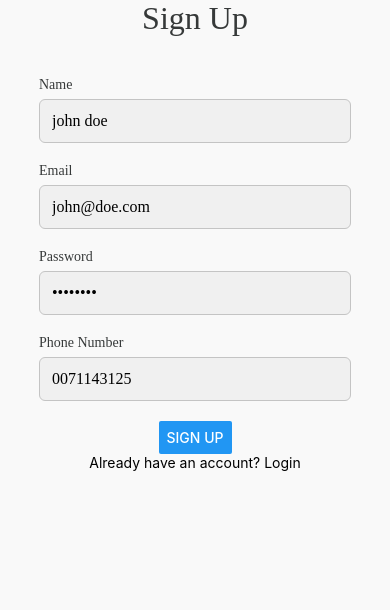
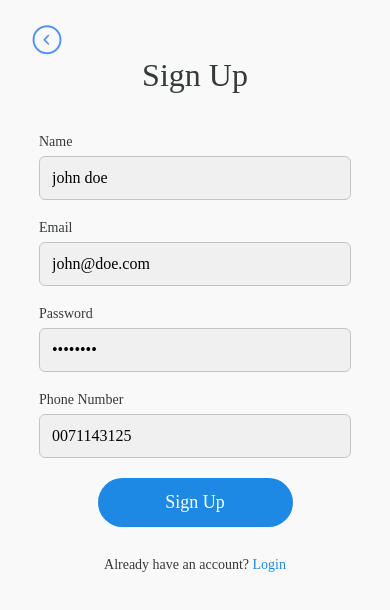
Before and after one commit to Monah-Haidar/EcomApp, a React Native app: screen /SignUp in a window 390 px wide. Shown: the top 610 px of the page. Built offline with nearby package versions, Linux system fonts and the light colour scheme.

Commit message:
Implement font scaling and add icons

```diff
--- a/package.json
+++ b/package.json
@@ -19,6 +19,7 @@
     "react-native": "0.79.2",
     "react-native-safe-area-context": "^5.4.0",
     "react-native-screens": "^4.10.0",
+    "react-native-vector-icons": "^10.2.0",
     "zod": "^3.24.4"
   },
   "devDependencies": {
--- a/src/screens/Auth/LoginScreen/LoginScreen.tsx
+++ b/src/screens/Auth/LoginScreen/LoginScreen.tsx
@@ -3,11 +3,9 @@ import { useNavigation } from '@react-navigation/native';
 import { useState } from 'react';
 import { Controller, useForm } from 'react-hook-form';
 import {
-  Button,
   Pressable,
   Text,
   TextInput,
-  TouchableOpacity,
   View
 } from 'react-native';
 import { useSafeAreaInsets } from 'react-native-safe-area-context';
@@ -15,7 +13,6 @@ import { z } from 'zod';
 import { useAuth } from '../../../store/AuthStore/AuthStore';
 import { useTheme } from '../../../store/ThemeStore/ThemeStore';
 import { formStyles } from '../../../styles/formStyles';
-
 
 const LoginSchema = z.object({
   email: z
@@ -43,9 +40,6 @@ const LoginScreen = () => {
   const auth = useAuth();
   const {theme} = useTheme();
   const insets = useSafeAreaInsets();
-
-  const styles = formStyles(theme);
-
   const [error, setError] = useState<string | null>(null);
   const {
     control,
@@ -59,6 +53,10 @@ const LoginScreen = () => {
     },
     mode: 'onBlur',
   });
+
+  const styles = formStyles(theme);
+
+
 
   const onSubmit = (data: FormData) => {
     console.log('Form Data:', data);
@@ -86,9 +84,7 @@ const LoginScreen = () => {
           marginRight: insets.right,
         },
       ]}>
-
-
-      <Text style={styles.title}>Login</Text>
+      <Text style={[styles.title, {marginTop: 64}]}>Login</Text>
 
       {/* <View style={styles.body}> */}
       {error && <Text style={styles.generalError}>{error}</Text>}
@@ -135,7 +131,6 @@ const LoginScreen = () => {
         )}
       </View>
 
-
       <Pressable style={styles.submitButton} onPress={handleSubmit(onSubmit)}>
         <Text style={styles.submitButtonText}>Login</Text>
       </Pressable>
--- a/src/screens/Auth/SignUpScreen/SignUpScreen.tsx
+++ b/src/screens/Auth/SignUpScreen/SignUpScreen.tsx
@@ -2,16 +2,17 @@ import {zodResolver} from '@hookform/resolvers/zod';
 import {useNavigation} from '@react-navigation/native';
 import {Controller, useForm} from 'react-hook-form';
 import {
-  Button,
+  Keyboard,
+  KeyboardAvoidingView,
+  Platform,
+  Pressable,
   Text,
   TextInput,
+  TouchableWithoutFeedback,
   View,
-  KeyboardAvoidingView,
-  Platform,
-  ScrollView,
-  TouchableWithoutFeedback,
-  Keyboard,
 } from 'react-native';
+import {useSafeAreaInsets} from 'react-native-safe-area-context';
+import Entypo from 'react-native-vector-icons/Entypo';
 import {z} from 'zod';
 import {useTheme} from '../../../store/ThemeStore/ThemeStore';
 import {formStyles} from '../../../styles/formStyles';
@@ -51,6 +52,7 @@ type FormData = z.infer<typeof SignUpSchema>;
 
 const SignUpScreen = () => {
   const navigation = useNavigation();
+  const insets = useSafeAreaInsets();
   const {theme} = useTheme();
   const styles = formStyles(theme);
   const {
@@ -75,14 +77,30 @@ const SignUpScreen = () => {
 
   return (
     <KeyboardAvoidingView
-      style={{flex: 1}}
+      style={{
+        flex: 1,
+        marginTop: insets.top,
+        marginBottom: insets.bottom,
+        marginLeft: insets.left,
+        marginRight: insets.right,
+      }}
       behavior={Platform.OS === 'ios' ? 'padding' : 'height'}
       keyboardVerticalOffset={Platform.OS === 'ios' ? 100 : 0} // adjust if needed
     >
       <TouchableWithoutFeedback onPress={Keyboard.dismiss}>
         {/* <ScrollView contentContainerStyle={styles.container}> */}
-          <View style={styles.container}>
-          <Text style={styles.title}>Sign Up</Text>
+
+        <View style={styles.container}>
+          <Pressable
+              style={styles.backButton}
+              onPress={() => navigation.goBack()}>
+              <Entypo
+                name="chevron-with-circle-left"
+                size={30}
+                color="#4F8EF7"
+              />
+            </Pressable>
+            <Text style={styles.title}>Sign Up</Text>
 
           <View style={styles.inputContainer}>
             <Text style={styles.label}>Name</Text>
@@ -167,19 +185,22 @@ const SignUpScreen = () => {
             )}
           </View>
 
-          <Button title="Sign Up" onPress={handleSubmit(onSubmit)} />
+          <Pressable
+            style={styles.submitButton}
+            onPress={handleSubmit(onSubmit)}>
+            <Text style={styles.submitButtonText}>Sign Up</Text>
+          </Pressable>
 
-          <Text style={styles.signUpText}>
+          <Text style={styles.footerText}>
             Already have an account?{' '}
             <Text
-              style={styles.signUpLink}
+              style={styles.footerLink}
               onPress={() => navigation.navigate('Login')}>
               Login
             </Text>
           </Text>
+        </View>
 
-
-          </View>
         {/* </ScrollView> */}
       </TouchableWithoutFeedback>
     </KeyboardAvoidingView>
--- a/src/screens/Auth/VerificationScreen/styles.ts
+++ b/src/screens/Auth/VerificationScreen/styles.ts
@@ -1,6 +1,8 @@
 import {StyleSheet} from 'react-native';
 import {themes} from '../../../styles/theming';
 import {FONT_FAMILY, FONT_SIZE} from '../../../constants/font';
+import { moderateScale, scale, verticalScale } from '../../../utils/responsive';
+import { normalizeFont } from '../../../utils/normalizeFont';
 
 export const verificationStyles = (
   theme: typeof themes.lightTheme | typeof themes.darkTheme,
@@ -10,30 +12,29 @@ export const verificationStyles = (
       backgroundColor: theme.background,
       flex: 1,
       alignItems: 'center',
-      // paddingTop: 60,
-      padding: 24,
+      padding: moderateScale(24),
     },
     title: {
       fontFamily: FONT_FAMILY.POPPINS_SEMI_BOLD,
-      fontSize: FONT_SIZE.XXXL,
+      fontSize: normalizeFont(FONT_SIZE.XXXL),
       color: theme.text,
       textAlign: 'center',
     },
     subHeading: {
       fontFamily: FONT_FAMILY.POPPINS_REGULAR,
-      fontSize: FONT_SIZE.SM,
+      fontSize: normalizeFont(FONT_SIZE.SM),
       color: theme.subheadingText,
       textAlign: 'center',
-      marginBottom: 60,
+      marginBottom: verticalScale(60),
     },
     label: {
       fontFamily: FONT_FAMILY.POPPINS_SEMI_BOLD,
-      fontSize: FONT_SIZE.XL,
+      fontSize: normalizeFont(FONT_SIZE.XL),
       color: theme.text,
-      marginBottom: 12,
+      marginBottom: verticalScale(12),
     },
     inputContainer: {
-      marginBottom: 40,
+      marginBottom: verticalScale(40),
     },
     inputRow: {
       flexDirection: 'row',
@@ -42,42 +43,42 @@ export const verificationStyles = (
     },
     input: {
       fontFamily: FONT_FAMILY.POPPINS_REGULAR,
-      fontSize: FONT_SIZE.LG,
+      fontSize: normalizeFont(FONT_SIZE.LG),
       backgroundColor: theme.background,
       borderColor: theme.border,
-      width: 50,
-      height: 50,
+      width: moderateScale(50),
+      height: verticalScale(50),
       borderWidth: 1,
       textAlign: 'center',
-      borderRadius: 10,
+      borderRadius: scale(10),
     },
 
     submitButton: {
       backgroundColor: theme.primary,
       paddingVertical: 14,
-      borderRadius: 30,
+      borderRadius: scale(30),
       alignItems: 'center',
-      marginBottom: 30,
+      marginBottom: verticalScale(30),
       width: '70%',
     },
     submitButtonText: {
       fontFamily: FONT_FAMILY.POPPINS_SEMI_BOLD,
-      fontSize: FONT_SIZE.LG,
+      fontSize: normalizeFont(FONT_SIZE.LG),
       color: theme.buttonText,
     },
     generalError: {
       backgroundColor: theme.errorTextContainer,
       color: theme.errorText,
-      padding: 12,
-      borderRadius: 6,
-      marginBottom: 20,
+      padding: moderateScale(12),
+      borderRadius: scale(6),
+      marginBottom: verticalScale(20),
       width: '80%',
       textAlign: 'center',
     },
     errorText: {
       fontFamily: FONT_FAMILY.POPPINS_SEMI_BOLD,
-      fontSize: FONT_SIZE.XS,
+      fontSize: normalizeFont(FONT_SIZE.XS),
       color: theme.errorText,
-      marginTop: 6,
+      marginTop: verticalScale(6),
     },
   });
--- a/src/screens/Product/ProductDetailsScreen/styles.ts
+++ b/src/screens/Product/ProductDetailsScreen/styles.ts
@@ -1,6 +1,8 @@
 import {StyleSheet} from 'react-native';
 import {themes} from '../../../styles/theming';
 import {FONT_FAMILY, FONT_SIZE} from '../../../constants/font';
+import { moderateScale, scale, verticalScale } from '../../../utils/responsive';
+import { normalizeFont } from '../../../utils/normalizeFont';
 
 export const productDetailsStyles = (
   width: number,
@@ -9,41 +11,41 @@ export const productDetailsStyles = (
   StyleSheet.create({
     container: {
       backgroundColor: theme.background,
-      padding: 16,
+      padding: scale(16),
     },
     image: {
       width: '100%',
       height: width * 0.8,
-      borderRadius: 12,
-      marginBottom: 16,
+      borderRadius: scale(12),
+      marginBottom: verticalScale(16),
     },
     title: {
       fontFamily: FONT_FAMILY.POPPINS_SEMI_BOLD,
-      fontSize: FONT_SIZE.XL,
+      fontSize: normalizeFont(FONT_SIZE.XL),
       color: theme.text,
     },
     price: {
       fontFamily: FONT_FAMILY.POPPINS_SEMI_BOLD,
-      fontSize: FONT_SIZE.LG,
-      marginBottom: 12,
+      fontSize: normalizeFont(FONT_SIZE.LG),
+      marginBottom: verticalScale(12),
       color: '#4CAF50',
     },
     description: {
       fontFamily: FONT_FAMILY.POPPINS_REGULAR,
-      fontSize: FONT_SIZE.MD,
+      fontSize: normalizeFont(FONT_SIZE.MD),
       color: theme.text,
-      marginBottom: 24,
+      marginBottom: verticalScale(24),
     },
     buttonRow: {
       flexDirection: 'row',
       justifyContent: 'space-between',
-      gap: 12,
+      gap: moderateScale(12),
     },
     button: {
       flex: 1,
       backgroundColor: theme.secondary,
-      paddingVertical: 14,
-      borderRadius: 8,
+      paddingVertical: verticalScale(14),
+      borderRadius: scale(8),
       alignItems: 'center',
     },
     addButton: {
@@ -51,7 +53,7 @@ export const productDetailsStyles = (
     },
     buttonText: {
       fontFamily: FONT_FAMILY.POPPINS_SEMI_BOLD,
-      fontSize: FONT_SIZE.MD,
+      fontSize: normalizeFont(FONT_SIZE.MD),
       color: theme.buttonText,
     },
   });
--- a/src/screens/Product/ProductListScreen/styles.ts
+++ b/src/screens/Product/ProductListScreen/styles.ts
@@ -1,6 +1,8 @@
 import {StyleSheet} from 'react-native';
 import { themes } from '../../../styles/theming';
 import { FONT_FAMILY, FONT_SIZE } from '../../../constants/font';
+import { moderateScale, scale, verticalScale } from '../../../utils/responsive';
+import { normalizeFont } from '../../../utils/normalizeFont';
 
 export const productListStyles = (theme: typeof themes.lightTheme | typeof themes.darkTheme,) =>
   StyleSheet.create({
@@ -8,29 +10,29 @@ export const productListStyles = (theme: typeof themes.lightTheme | typeof theme
       backgroundColor: theme.background,
       justifyContent: 'center',
       alignItems: 'center',
-      padding: 16,
+      padding: moderateScale(16),
     },
     card: {
       backgroundColor: theme.cardBackground,
-      borderRadius: 10,
-      padding: 12,
+      borderRadius: scale(10),
+      padding: moderateScale(12),
       elevation: 2,
-      margin: 8,
+      margin: moderateScale(8),
     },
     image: {
       width: '100%',
-      height: 160,
-      borderRadius: 8,
-      marginBottom: 10,
+      height: verticalScale(160),
+      borderRadius: scale(8),
+      marginBottom: verticalScale(10),
     },
     title: {
       fontFamily: FONT_FAMILY.POPPINS_SEMI_BOLD,
-      fontSize: FONT_SIZE.SM,
+      fontSize: normalizeFont(FONT_SIZE.SM),
       color: theme.text,
     },
     price: {
       fontFamily: FONT_FAMILY.POPPINS_MEDIUM,
-      fontSize: FONT_SIZE.XS,
+      fontSize: normalizeFont(FONT_SIZE.XS),
       color: '#2e7d32',
     },
   });
--- a/src/styles/formStyles.ts
+++ b/src/styles/formStyles.ts
@@ -1,6 +1,8 @@
 import {StyleSheet} from 'react-native';
 import {themes} from './theming';
 import {FONT_FAMILY, FONT_SIZE} from '../constants/font';
+import { moderateScale, scale, verticalScale } from '../utils/responsive';
+import { normalizeFont } from '../utils/normalizeFont';
 
 export const formStyles = (
   theme: typeof themes.lightTheme | typeof themes.darkTheme,
@@ -11,63 +13,62 @@ export const formStyles = (
       flex: 1,
       alignItems: 'center',
     },
-    header: {
-      flexDirection: 'row',
-      justifyContent: 'space-evenly',
-      // marginTop: 100,
-    },
     title: {
       fontFamily: FONT_FAMILY.POPPINS_SEMI_BOLD,
-      fontSize: FONT_SIZE.XXXL,
+      fontSize: normalizeFont(FONT_SIZE.XXXL),
       color: theme.text,
       alignSelf: 'center',
-      marginBottom: 40,
+      marginBottom: verticalScale(40),
     },
     inputContainer: {
-      marginBottom: 20,
+      marginBottom: verticalScale(20),
       width: '80%',
     },
     label: {
       fontFamily: FONT_FAMILY.POPPINS_REGULAR,
-      fontSize: FONT_SIZE.SM,
+      fontSize: normalizeFont(FONT_SIZE.SM),
       color: theme.inputLabel,
-      marginBottom: 6,
+      marginBottom: verticalScale(6),
     },
     input: {
       fontFamily: FONT_FAMILY.POPPINS_REGULAR,
-      fontSize: FONT_SIZE.MD,
+      fontSize: normalizeFont(FONT_SIZE.MD),
       backgroundColor: theme.inputFieldBackground,
       borderColor: theme.border,
       borderWidth: 1,
-      borderRadius: 6,
-      padding: 12,
+      borderRadius: scale(6),
+      padding: moderateScale(12),
       width: '100%',
     },
 
     submitButton: {
       backgroundColor: theme.primary,
-      paddingVertical: 14,
-      borderRadius: 30,
+      paddingVertical: verticalScale(14),
+      borderRadius: scale(30),
       alignItems: 'center',
-      marginBottom: 30,
+      marginBottom: verticalScale(30),
       width: '50%',
     },
     submitButtonText: {
       fontFamily: FONT_FAMILY.POPPINS_SEMI_BOLD,
-      fontSize: FONT_SIZE.LG,
+      fontSize: normalizeFont(FONT_SIZE.LG),
       color: theme.buttonText,
     },
     footerText: {
       fontFamily: FONT_FAMILY.POPPINS_REGULAR,
-      fontSize: FONT_SIZE.SM,
+      fontSize: normalizeFont(FONT_SIZE.SM),
       color: theme.text,
       textAlign: 'center',
     },
     footerLink: {
       fontFamily: FONT_FAMILY.POPPINS_REGULAR,
-      fontSize: FONT_SIZE.SM,
+      fontSize: normalizeFont(FONT_SIZE.SM),
       color: theme.primary,
-      fontWeight: '500',
+    },
+    backButton: {
+      alignSelf: 'flex-start',
+      paddingHorizontal: moderateScale(32),
+      paddingTop: verticalScale(24),
     },
 
     // backButton: {
@@ -85,19 +86,19 @@ export const formStyles = (
 
     generalError: {
       fontFamily: FONT_FAMILY.POPPINS_REGULAR,
-      fontSize: FONT_SIZE.SM,
+      fontSize: normalizeFont(FONT_SIZE.SM),
       backgroundColor: theme.errorTextContainer,
       color: theme.errorText,
-      padding: 12,
-      borderRadius: 6,
-      marginBottom: 20,
+      padding: moderateScale(12),
+      borderRadius: scale(6),
+      marginBottom: verticalScale(20),
       width: '80%',
       textAlign: 'center',
     },
     errorText: {
       fontFamily: FONT_FAMILY.POPPINS_REGULAR,
-      fontSize: FONT_SIZE.XS,
+      fontSize: normalizeFont(FONT_SIZE.XS),
       color: theme.errorText,
-      marginTop: 6,
+      marginTop: verticalScale(6),
     },
   });
--- /dev/null
+++ b/src/utils/normalizeFont.ts
@@ -0,0 +1,15 @@
+import { PixelRatio, Dimensions } from 'react-native';
+
+const { width: SCREEN_WIDTH } = Dimensions.get('window');
+const baseWidth = 392.7;
+
+const scale = (size: number) =>
+  PixelRatio.roundToNearestPixel((SCREEN_WIDTH / baseWidth) * size);
+
+const normalizeFont = (size: number) => {
+  const scaled = scale(size);
+  const fontScale = PixelRatio.getFontScale();
+  return PixelRatio.roundToNearestPixel(scaled * fontScale);
+};
+
+export { normalizeFont };
--- /dev/null
+++ b/src/utils/responsive.ts
@@ -0,0 +1,17 @@
+import { Dimensions, PixelRatio } from 'react-native';
+
+const { width: SCREEN_WIDTH, height: SCREEN_HEIGHT } = Dimensions.get('window');
+
+const baseWidth = 392.7;
+const baseHeight = 850.9;
+
+const scale = (size: number) =>
+  PixelRatio.roundToNearestPixel((SCREEN_WIDTH / baseWidth) * size);
+
+const verticalScale = (size: number) =>
+  PixelRatio.roundToNearestPixel((SCREEN_HEIGHT / baseHeight) * size);
+
+const moderateScale = (size: number, factor = 0.5) =>
+  size + (scale(size) - size) * factor;
+
+export { scale, verticalScale, moderateScale };
```
Also changed, not shown: src/navigation/stacks/AuthStack/AuthStack.tsx (+15 -5 lines), 1 other file (tests, documents, lock files or other folders).
